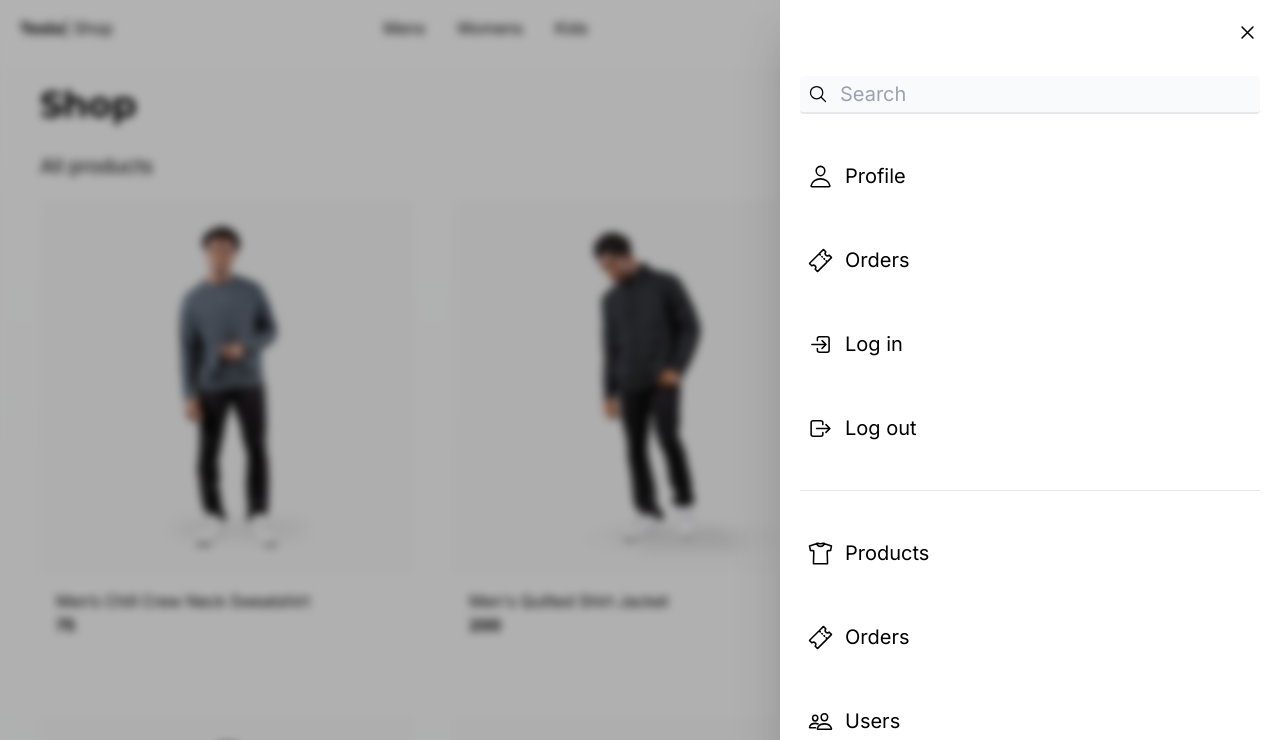
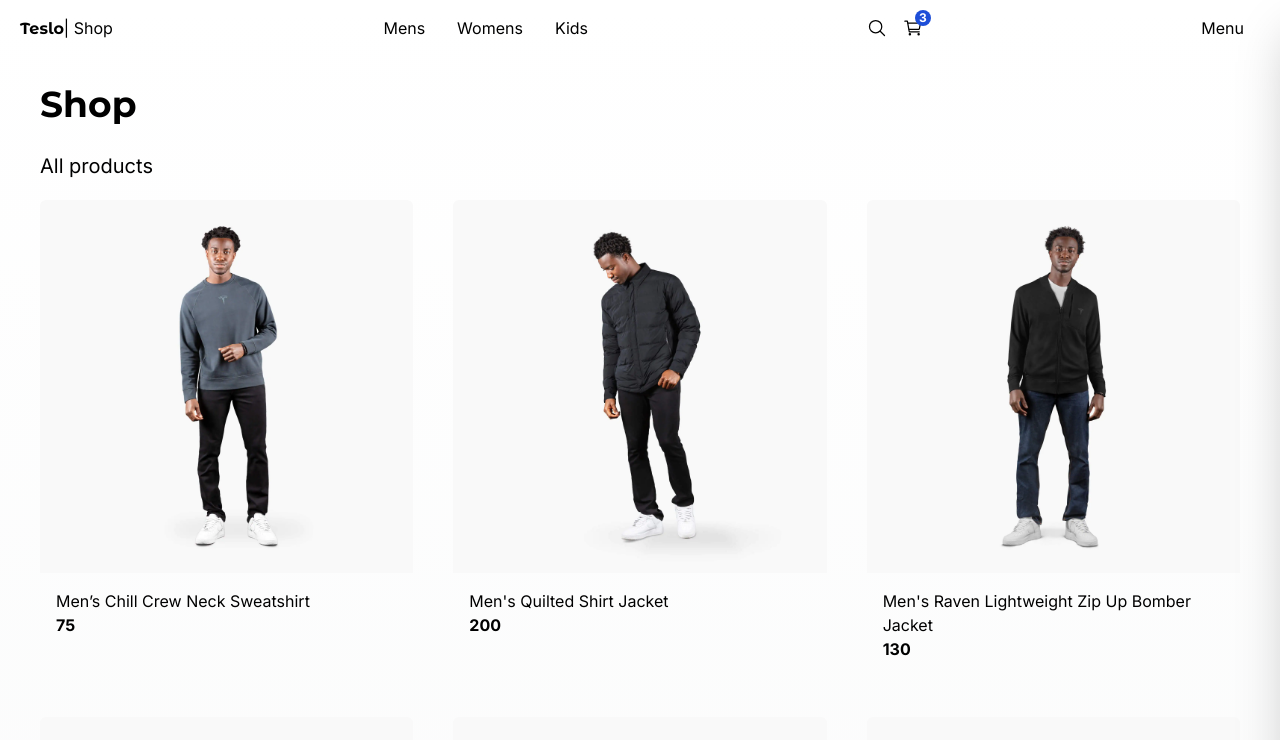
Before and after one commit to babaquero07/teslo-shop, a Next.js app: page / in a window 1280 px wide. Shown: the top 740 px of the page. Built offline with nearby package versions, Linux system fonts and the light colour scheme.

Commit message:
Add clsx and zustand dependencies to store toggle menu functionalities

```diff
--- a/package.json
+++ b/package.json
@@ -9,10 +9,12 @@
     "lint": "next lint"
   },
   "dependencies": {
+    "clsx": "^2.1.0",
     "next": "14.0.4",
     "react": "^18",
     "react-dom": "^18",
-    "react-icons": "^5.0.1"
+    "react-icons": "^5.0.1",
+    "zustand": "^4.4.7"
   },
   "devDependencies": {
     "@types/node": "^20",
--- a/src/components/ui/sidebar/Sidebar.tsx
+++ b/src/components/ui/sidebar/Sidebar.tsx
@@ -1,6 +1,7 @@
 "use client";
 
 import Link from "next/link";
+
 import {
   IoCloseOutline,
   IoSearchOutline,
@@ -12,21 +13,40 @@ import {
   IoPeopleOutline,
 } from "react-icons/io5";
 
+import { useUIStore } from "@/store/index";
+
+import clsx from "clsx";
+
 const Sidebar = () => {
+  const isSideMenuOpen = useUIStore((state) => state.isSideMenuOpen);
+  const closeMenu = useUIStore((state) => state.closeSideMenu);
+
   return (
     <div>
       {/* Background black */}
-      <div className="fixed top-0 left-0 w-screen h-screen z-10 bg-black opacity-30" />
+      {isSideMenuOpen && (
+        <div className="fixed top-0 left-0 w-screen h-screen z-10 bg-black opacity-30" />
+      )}
 
       {/* Blur */}
-      <div className="fade-in fixed top-0 w-screen h-screen z-10 backdrop-filter backdrop-blur-sm" />
+      {isSideMenuOpen && (
+        <div className="fade-in fixed top-0 w-screen h-screen z-10 backdrop-filter backdrop-blur-sm" />
+      )}
 
       {/* Sidemenu */}
-      <nav className="fixed p-5 right-0 top-0 w-[500px] h-screen bg-white z-20 shadow-2xl transform transition-all duration-300">
+      <nav
+        className={clsx(
+          "fixed p-5 right-0 top-0 w-[500px] h-screen bg-white z-20 shadow-2xl transform transition-all duration-300",
+          {
+            "translate-x-full": !isSideMenuOpen,
+            "translate-x-0": isSideMenuOpen,
+          }
+        )}
+      >
         <IoCloseOutline
           size={25}
           className="absolute top-5 right-5 cursor-pointer"
-          onClick={() => console.log("click")}
+          onClick={() => closeMenu()}
         />
 
         {/* Input */}
--- a/src/components/ui/top-menu/TopMenu.tsx
+++ b/src/components/ui/top-menu/TopMenu.tsx
@@ -1,8 +1,14 @@
+"use client";
+
 import { titleFont } from "@/config/fonts";
 import Link from "next/link";
 import { IoSearchOutline, IoCartOutline } from "react-icons/io5";
 
+import { useUIStore } from "@/store/index";
+
 const TopMenu = () => {
+  const openMenu = useUIStore((state) => state.openSideMenu);
+
   return (
     <nav className="flex px-5 justify-between items-center w-full">
       {/* Logo */}
@@ -53,7 +59,10 @@ const TopMenu = () => {
         </Link>
       </div>
 
-      <button className="m-2 p-2 rounded-md transition-all hover:bg-grey-100">
+      <button
+        className="m-2 p-2 rounded-md transition-all hover:bg-grey-100"
+        onClick={() => openMenu()}
+      >
         Menu
       </button>
     </nav>
--- /dev/null
+++ b/src/store/index.ts
@@ -0,0 +1 @@
+export * from "./ui/ui-store";
--- /dev/null
+++ b/src/store/ui/ui-store.ts
@@ -0,0 +1,14 @@
+import { create } from "zustand";
+
+interface State {
+  isSideMenuOpen: boolean;
+
+  openSideMenu: () => void;
+  closeSideMenu: () => void;
+}
+
+export const useUIStore = create<State>()((set) => ({
+  isSideMenuOpen: false,
+  openSideMenu: () => set({ isSideMenuOpen: true }),
+  closeSideMenu: () => set({ isSideMenuOpen: false }),
+}));
```
Also changed, not shown: 1 other file (tests, documents, lock files or other folders).
